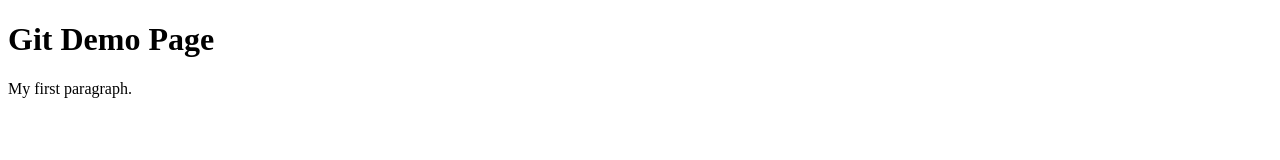
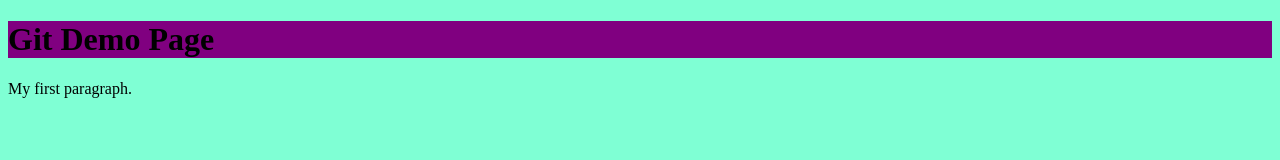
Before and after one commit to TRoUkI/GitExample, a plain HTML site: page index.html in a window 1280 px wide. Drawn offline with Linux system fonts and the light colour scheme.

Commit message:
add basic styles

```diff
--- a/index.html
+++ b/index.html
@@ -1,5 +1,8 @@
 <!DOCTYPE html>
 <html>
+<head>
+	<link rel = "stylesheet" href="styles.css">
+</head>
 <body>
 
 <h1>Git Demo Page</h1>
--- /dev/null
+++ b/styles.css
@@ -0,0 +1,6 @@
+body{
+	background-color: aquamarine;
+}
+h1{
+	background-color: purple;
+}
```
